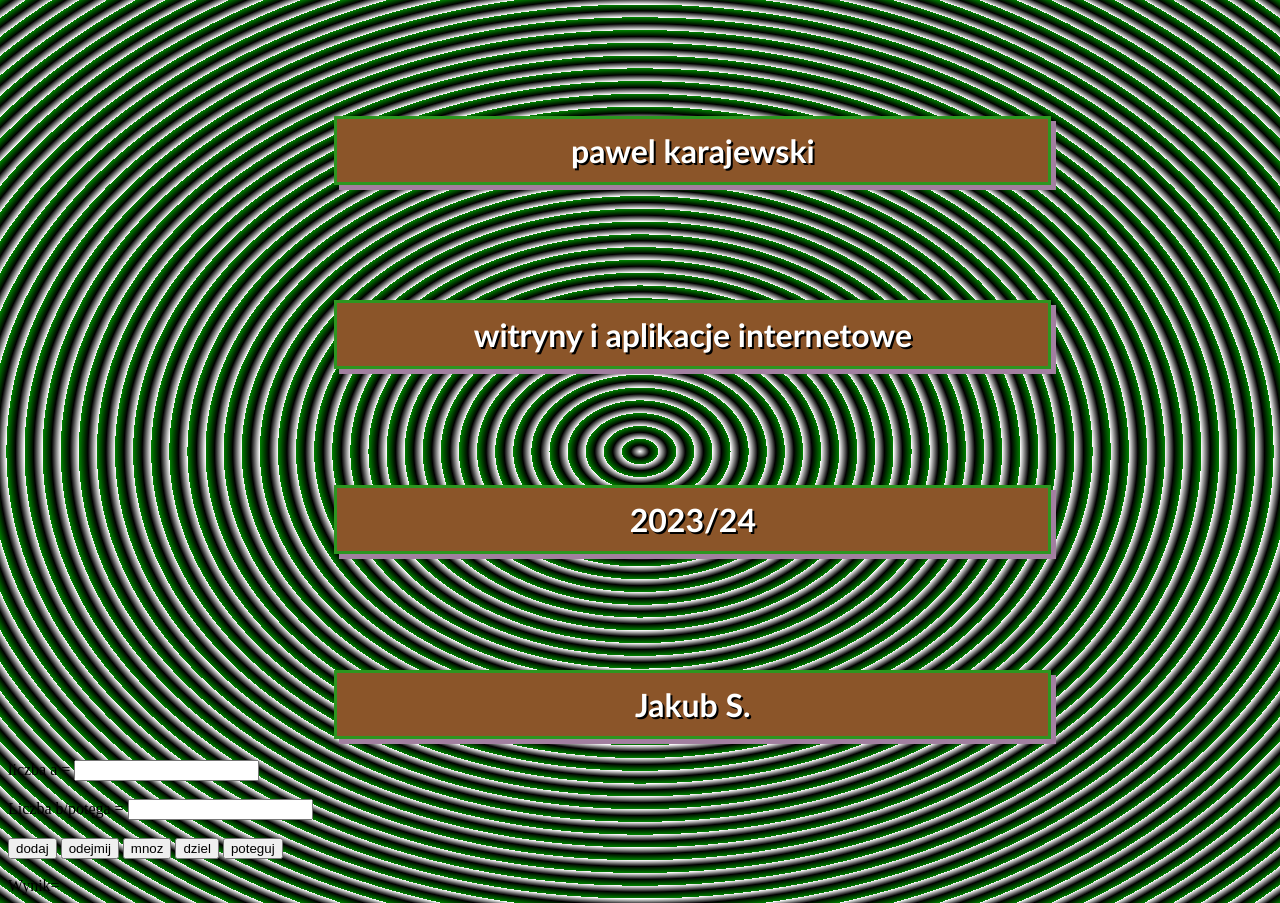
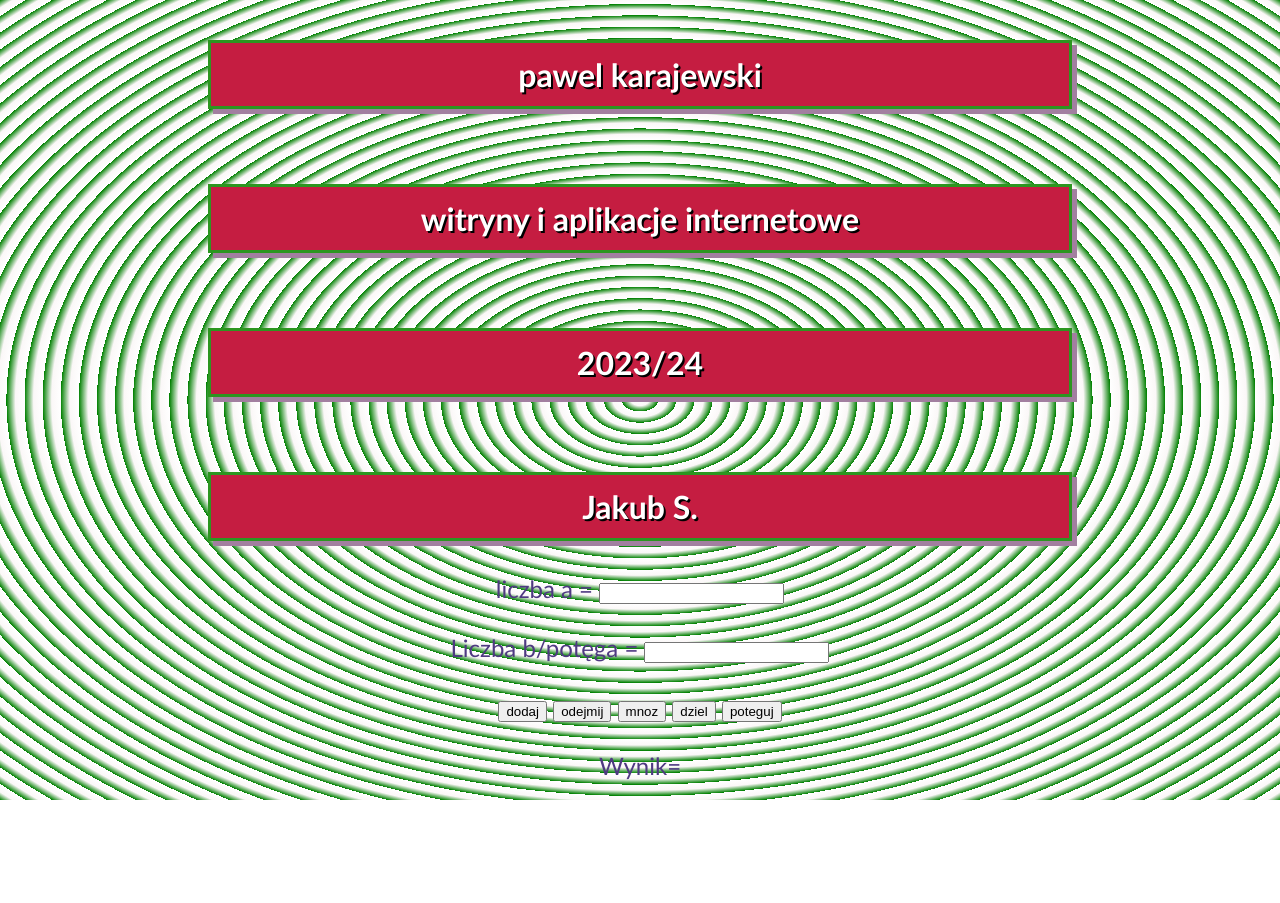
Before and after one commit to pueblo997/komenda_glowna, a plain HTML site: page index.html in a window 1280 px wide. After the commit the page ends 800 px from the top, so only its background shows below. Drawn offline with Linux system fonts and the light colour scheme.

Commit message:
Update_b_18_10.css

```diff
--- a/b.css
+++ b/b.css
@@ -1,6 +1,6 @@
 body{
     background: linear-gradient(to left, #23db51, #4e3981);
-    background-image: repeating-radial-gradient(rgb(255, 255, 255), rgb(0, 0, 0) 1%, green 2%);
+    background-image: repeating-radial-gradient(rgb(255, 255, 255), rgba(233, 217, 217, 0.199) 1%, green 2%);
    /* animation: tlo 2s ease 2s infinite alternate none; */
 
     .box:hover { animation-play-state:paused; }
@@ -28,17 +28,17 @@ h1{
 
 .box:hover { animation-play-state:paused; }
 
-@keyframes animacja
+/*@keyframes animacja
 {
 30%    { margin-left: 20%; background: rgb(139, 60, 29) }
 50%    { margin-right: 30%; background: rgb(218, 105, 40) }
-70%    { margin-top: 8%; background: rgb(146, 88, 157) }
-20%    { margin-bottom: 2%; background: rgb(157, 24, 24) }
+0%    { margin-top: 0%; background: rgb(146, 88, 157) }
+0%    { margin-bottom: 0%; background: rgb(157, 24, 24) }
 75%    { margin-left: 30%; background: rgb(139, 60, 29) }
 50%    { margin-right: 30%; background: rgb(218, 105, 40) }
-100%   { margin-top: 10%; background: rgb(139, 144, 70) }
-11%    { margin-bottom: 10%; background: rgb(104, 72, 102) }
-}
+0%   { margin-top: 0%; background: rgb(139, 144, 70) }
+0%    { margin-bottom: 0%; background: rgb(104, 72, 102) }
+}*/
 #przedmiot {
     margin-top: 75px;
     /*transform: rotate(+2deg);*/
@@ -59,3 +59,12 @@ h1{
     margin-top: 40px;
 
 }
+
+section
+{
+    padding: 12px;
+    font-family: 'Trebuchet MS', 'Lucida Sans Unicode', 'Lucida Grande', 'Lucida Sans', Arial, sans-serif;
+    text-align: center;
+    font-size: 24px;
+    color: #4e3981;
+}
```
